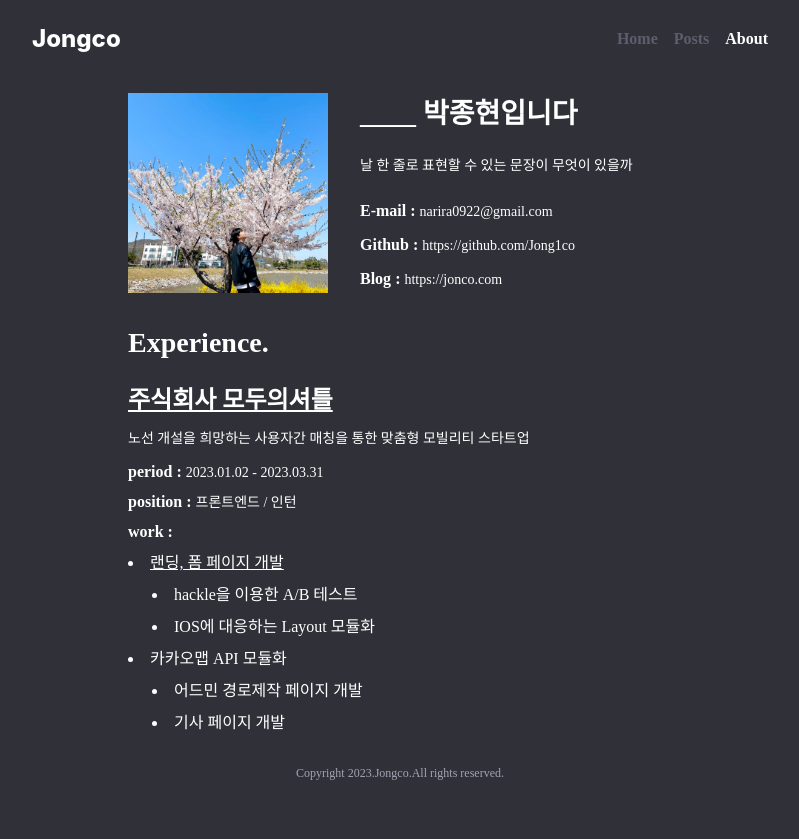
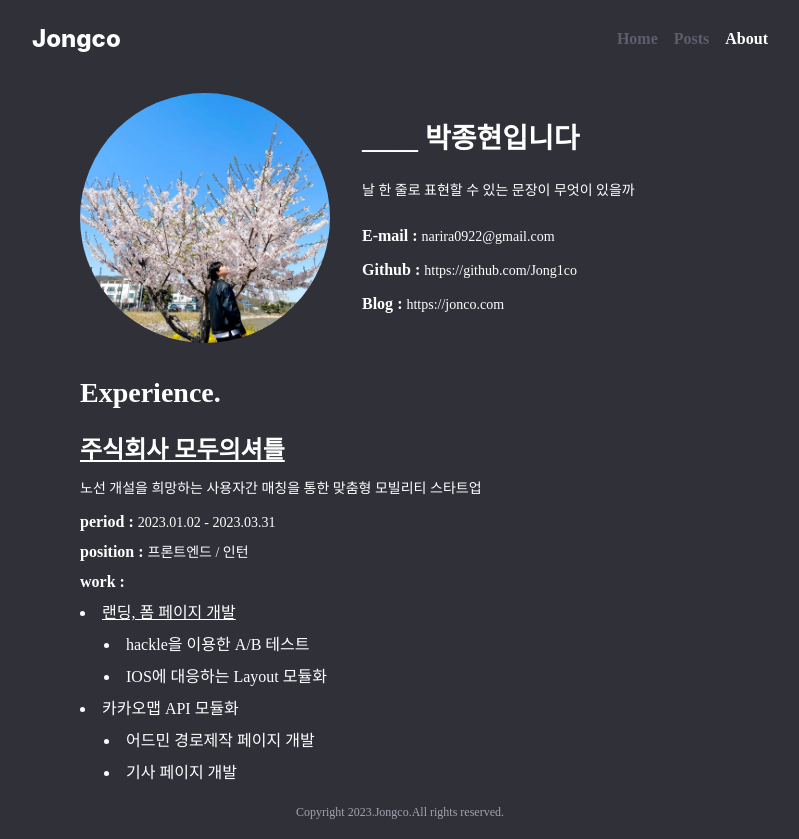
Before and after one commit to Jong1co/my-blog, a Next.js app: page /about in a window 1280 px wide. Shown: the whole page, without its empty margins (240-1039 px from the left). Before the commit the page ends 800 px from the top, so only its background shows below. Built offline with nearby package versions, Linux system fonts and the light colour scheme.

Commit message:
[style] about page style 수정

```diff
--- /dev/null
+++ b/src/app/(page)/about/components/ContactModal.tsx
@@ -0,0 +1,45 @@
+import React from 'react';
+
+type ContactModalProps = {
+  handleModal: () => void;
+};
+
+export const ContactModal = ({ handleModal }: ContactModalProps) => {
+  return (
+    <div className="absolute flex items-center justify-center w-full h-full">
+      <div className="absolute z-20 w-full h-full cursor-pointer bg-black/30 backdrop-blur-sm" onClick={handleModal} />
+      <form className="absolute z-30 flex flex-col w-11/12 max-w-xl gap-3 p-6 mx-6 align-middle rounded-lg bg-neutral-50 ">
+        <div className="w-full mb-2 text-center ft-header-02">Contact Me</div>
+        <div>
+          <div className="mb-2 align-middle ft-title-01">Your Email</div>
+          <input
+            placeholder="이메일을 입력해주세요."
+            type="email"
+            required
+            className="w-full px-3 py-3 text-black rounded-md bg-neutral-100 ft-body-01"
+          />
+        </div>
+        <div>
+          <div className="mb-2 align-middle ft-title-01">Subject</div>
+          <input
+            type="text"
+            required
+            className="w-full px-3 py-3 text-black rounded-md bg-neutral-100 ft-body-01"
+            placeholder="제목을 입력해주세요."
+          />
+        </div>
+        <div>
+          <div className="mb-2 align-middle ft-title-01">Message</div>
+          <textarea
+            required
+            className="w-full h-32 px-3 py-3 text-black border-none rounded-md resize-none bg-neutral-100 ft-body-01 focus:outline-0 focus:ring-0"
+            placeholder="내용을 입력해주세요."
+          />
+        </div>
+        <button className="w-full py-4 mt-5 duration-150 ease-in-out rounded-lg bg-primary-50 text-neutral-50 ft-title-01 hover:brightness-75">
+          Submit
+        </button>
+      </form>
+    </div>
+  );
+};
--- /dev/null
+++ b/src/app/(page)/about/components/Hero.tsx
@@ -0,0 +1,25 @@
+import Image from 'next/image';
+import React, { useState } from 'react';
+import profileImage from '../../../../../public/images/profile.png';
+
+type HeroProps = {
+  handleModal: () => void;
+};
+
+export const Hero = ({ handleModal }: HeroProps) => {
+  const [hover, setHover] = useState(false);
+
+  return (
+    <div className="relative" onClick={handleModal} onMouseOver={() => setHover(true)} onMouseLeave={() => setHover(false)}>
+      <Image
+        src={profileImage}
+        width={250}
+        height={250}
+        alt="profile"
+        className={`hidden duration-150 ease-in-out rounded-full cursor-pointer mobile:block ${hover && 'brightness-50'}`}
+        priority
+      />
+      {hover && <span className="absolute cursor-pointer left-12 top-28 ft-header-02">Contact Me!</span>}
+    </div>
+  );
+};
--- a/src/app/(page)/about/components/MyInfo.tsx
+++ b/src/app/(page)/about/components/MyInfo.tsx
@@ -1,12 +1,11 @@
-import Image from 'next/image';
-import React from 'react';
+'use client';
+import { Portal } from '@/_common/Portal';
+import React, { useState } from 'react';
+import { ContactModal } from './ContactModal';
+import { Hero } from './Hero';
 
 export const MyInfo = () => {
   const INFO = [
-    {
-      title: 'E-mail',
-      link: 'narira0922@gmail.com',
-    },
     {
       title: 'Github',
       link: 'https://github.com/Jong1co',
@@ -17,12 +16,25 @@ export const MyInfo = () => {
     },
   ];
 
+  const [showContactModal, setShowContactModal] = useState(false);
+
+  const handleContactModal = () => {
+    setShowContactModal((prev) => !prev);
+  };
+
   return (
+    <>
       <div className="flex items-center gap-8 mt-4">
-      <Image src="/images/profile.png" alt="profile" width={200} height={200} className="hidden mobile:block" />
+        <Hero handleModal={handleContactModal} />
         <div className="flex flex-col gap-3 ft-header-02">
           <h3 className="mb-3">____ 박종현입니다</h3>
           <div className="mb-3 ft-body-02">날 한 줄로 표현할 수 있는 문장이 무엇이 있을까</div>
+          <div className="align-middle ft-title-02">
+            E-mail :{' '}
+            <span onClick={handleContactModal} className="cursor-pointer ft-body-02 hover:underline">
+              narira0922@gmail.com
+            </span>
+          </div>
           {INFO.map(({ title, link }) => {
             return (
               <div className="align-middle ft-title-02" key={title}>
@@ -35,5 +47,11 @@ export const MyInfo = () => {
           })}
         </div>
       </div>
+      {showContactModal && (
+        <Portal selector="#portal">
+          <ContactModal handleModal={handleContactModal} />
+        </Portal>
+      )}
+    </>
   );
 };
--- a/src/app/(page)/about/page.tsx
+++ b/src/app/(page)/about/page.tsx
@@ -4,7 +4,7 @@ import { MyInfo } from './components/MyInfo';
 
 const AboutPage = () => {
   return (
-    <section className="flex flex-col max-w-xl gap-8 px-4 mx-auto">
+    <section className="flex flex-col max-w-2xl gap-8 px-4 mx-auto">
       <MyInfo />
       <Experience />
     </section>
```
Lines whose indentation alone changed are shown as unchanged.
